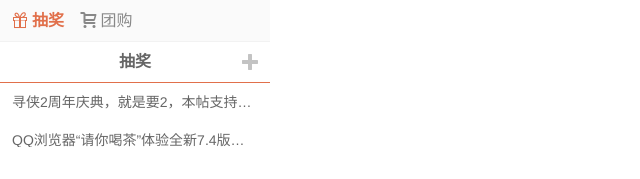
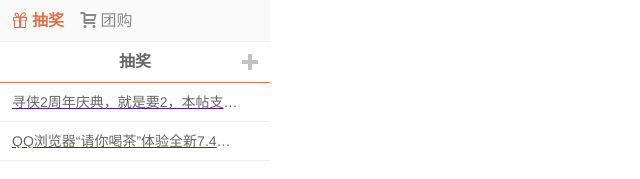
Before and after one commit to NewBBS/newbbs, a browser extension: page app/newbbs.html in a window 1280 px wide. Shown: the full height of the page, 0-640 px from the left. Drawn offline with Linux system fonts and the light colour scheme.

Commit message:
UI update !

```diff
--- a/app/css/newbbs.css
+++ b/app/css/newbbs.css
@@ -213,8 +213,13 @@ input, textarea{
 
 .task-list{}
 .task-list .task-item{
-  padding: 12px;
+  padding: 12px 32px 12px 12px;
+  border-bottom: 1px solid #eee;
 }
+  .task-list .task-item:hover{
+    border-left: 3px solid #e1704b;
+    background-color: #fefbed;
+  }
   .task-list .task-item .item-title{
     width: 100%;
     white-space: nowrap;
@@ -223,6 +228,9 @@ input, textarea{
     color: #666;
     text-overflow: ellipsis;
   }
+    .task-list .task-item:hover .item-title{
+      color: #e1704b;
+    }
 
 
 
--- a/app/newbbs.html
+++ b/app/newbbs.html
@@ -28,10 +28,10 @@
                 <div class="luckyBox-main">
                   <div class="task-list">
                     <div class="task-item">
-                      <h4 class="item-title">寻侠2周年庆典，就是要2，本帖支持水到底！</h4>
+                      <a href=""><h4 class="item-title">寻侠2周年庆典，就是要2，本帖支持水到底！</h4></a>
                     </div>
                     <div class="task-item">
-                      <h4 class="item-title">QQ浏览器“请你喝茶”体验全新7.4版有惊喜</h4>
+                      <a href=""><h4 class="item-title">QQ浏览器“请你喝茶”体验全新7.4版有惊喜</h4></a>
                     </div>
                   </div>
                 </div>
```
